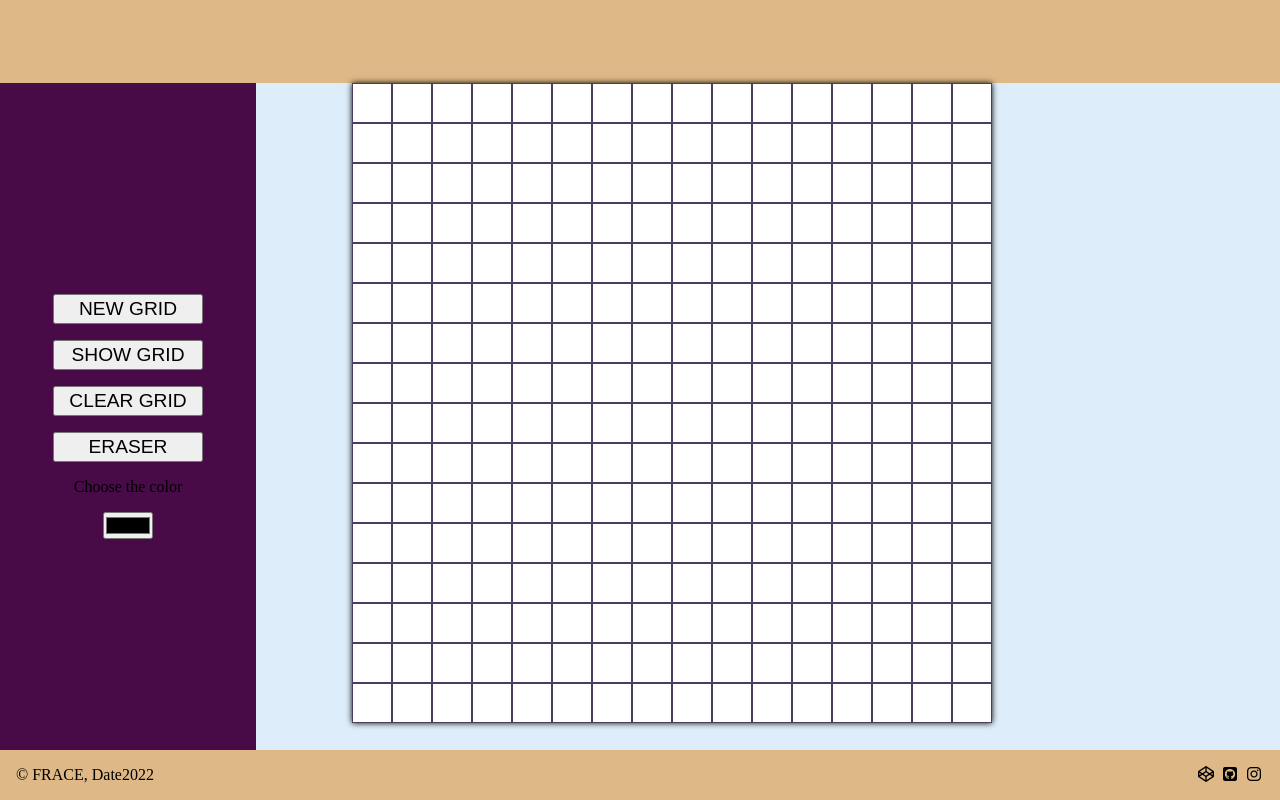
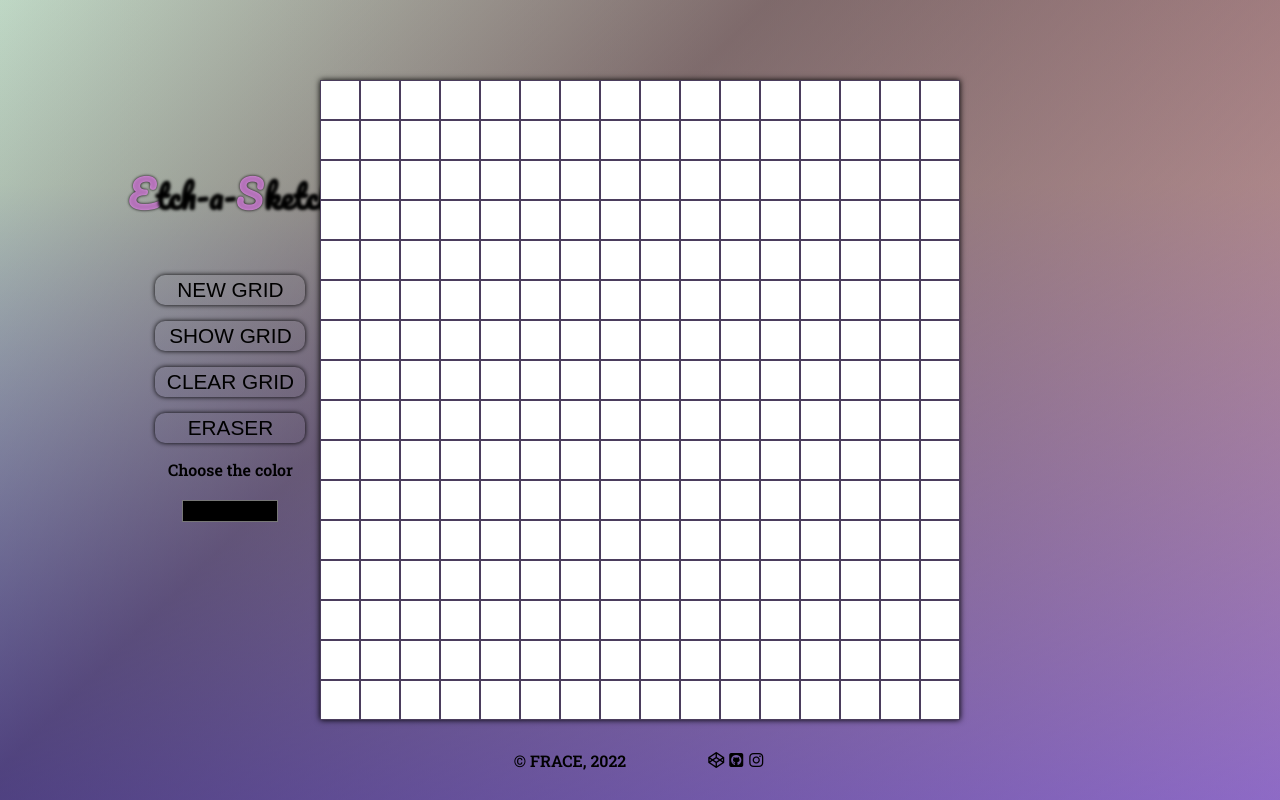
Before and after one commit to FRACEtcg/etch-a-sketch, a plain HTML site: page index.html in a window 1280 px wide. Drawn offline with Linux system fonts and the light colour scheme.

Commit message:
reworked design: buttons, fonts, background.

```diff
--- a/index.html
+++ b/index.html
@@ -10,10 +10,9 @@
 		<link rel="preconnect" href="https://fonts.googleapis.com" />
 		<link rel="preconnect" href="https://fonts.gstatic.com" crossorigin />
 		<link
-			href="https://fonts.googleapis.com/css2?family=Poppins:ital,wght@0,100;0,200;0,300;0,400;0,500;0,600;0,700;1,100;1,200;1,300;1,400;1,500;1,600&display=swap"
+			href="https://fonts.googleapis.com/css2?family=Pacifico&family=Roboto+Slab:wght@400;600&display=swap"
 			rel="stylesheet"
 		/>
-		<link rel="stylesheet" href="./styles/main.css" />
 		<script
 			src="https://kit.fontawesome.com/eded0d7119.js"
 			crossorigin="anonymous"
@@ -22,8 +21,16 @@
 	<body>
 		<header></header>
 		<div class="aside">
+			<h1>Etch-a-<span>S</span>ketch</h1>
 			<button id="gridsize">NEW GRID</button>
-			<input type="range" id="gridnum" name="gridrange" min="2" max="64" value="16" />
+			<input
+				type="range"
+				id="gridnum"
+				name="gridrange"
+				min="2"
+				max="64"
+				value="16"
+			/>
 			<label for="gridnum" id="gridnumlab"></label>
 			<button id="createbtn">CREATE</button>
 			<button id="show">SHOW GRID</button>
@@ -36,7 +43,12 @@
 			<div class="container"></div>
 		</div>
 		<footer>
-			<div>&copy; FRACE, Date2022</div>
+			<div>
+				&copy; FRACE,
+				<script>
+					document.write(new Date().getFullYear());
+				</script>
+			</div>
 			<div>
 				<i class="fa-brands fa-codepen fa-fw"></i>
 				<i class="fa-brands fa-github-square fa-fw"></i>
--- a/script.js
+++ b/script.js
@@ -4,7 +4,8 @@ let x;
 let toggler = false;
 let color = 'black';
 let cells;
-function grid() { //grid creator function
+function grid() {
+	//grid creator function
 	container.innerHTML = ''; //clears grid
 	container.style.gridTemplate = `repeat(${n}, 1fr) / repeat(${n}, 1fr)`;
 	for (var i = 0; i < n * n; i++) {
@@ -82,7 +83,8 @@ let addev = function (e) {
 	//coloring function
 	e.target.style.backgroundColor = color;
 };
-function toggle() { //toggle function needs revisioning
+function toggle() {
+	//toggle function needs revisioning
 	// toggle between painting/moving around
 	toggler = !toggler;
 	if (toggler === true) {
--- a/style.css
+++ b/style.css
@@ -1,4 +1,6 @@
-*, *::before, *::after {
+*,
+*::before,
+*::after {
 	margin: 0;
 	padding: 0;
 	box-sizing: border-box;
@@ -7,45 +9,86 @@ html {
 	height: 100%;
 }
 body {
+	font-family: 'Roboto Slab', serif;
+	font-weight: 600;
 	width: 100%;
 	height: 100%;
 	display: grid;
-  grid-template: 1fr 8fr auto / 1fr 4fr;
-  background-color: rgb(239, 228, 214);
+	grid-template-rows: 1fr 8fr 1fr;
+	grid-template-columns: auto;
+	background: linear-gradient(
+			-45deg,
+			rgba(224, 106, 194, 0.3),
+			rgba(54, 6, 41, 0.5) 63%,
+			rgba(166, 97, 223, 0.1)
+		),
+		linear-gradient(0deg, rgba(50, 70, 230, 0.7), rgba(123, 189, 232, 0.3) 77%),
+		linear-gradient(90deg, rgba(192, 237, 100, 0.5), rgba(238, 192, 128, 1));
 }
-header, footer {
-  padding: 1em;
+h1 {
+	font-family: 'Pacifico', cursive;
+	font-size: 2em;
+	padding-bottom: 1em;
+	color: rgba(255, 255, 255, 0);
+	text-shadow: 0px 0px 3px rgb(0, 0, 0);
+}
+h1::first-letter,
+h1 > span {
+	font-size: 1.2em;
+	letter-spacing: 1px;
+	color: rgba(231, 146, 237, 0.779);
+}
+header,
+footer {
 	display: flex;
-  justify-content: space-between;
+	justify-content: center;
 	align-items: center;
-  grid-column: 1 / 3;
-  background-color: burlywood;
+	column-gap: 5em;
+}
+footer > div {
+	display: flex;
+	justify-content: center;
+	align-items: center;
 }
 .aside {
-  background-color: rgb(73, 11, 72);
-  grid-column: 1 / 2;
+	position: absolute;
+	left: 10%;
+	top: 20%;
 	display: flex;
 	flex-direction: column;
 	row-gap: 1em;
 	justify-content: center;
 	align-items: center;
 }
-#gridnum, #createbtn {
+#gridnum,
+#createbtn {
 	display: none;
+}
+input[type='range'] {
+	width: 150px;
+}
+input[type='color'] {
+	background-color: rgba(255, 255, 255, 0);
+	border: none;
+	width: 100px;
+	height: 30px;
 }
 button {
 	width: 150px;
 	height: 30px;
-  font-size: 1.2em;
+	font-size: 1.3em;
+	background-color: rgba(255, 255, 255, 0);
+	box-shadow: 0px 0px 5px 0px rgb(0, 0, 0);
+	border: none;
+	border-radius: 10px;
 }
 .outer {
-    background-color: rgb(221, 237, 250);
-    grid-column: 2 / 3;
-    display: grid;
-    grid-template: auto / repeat(4, auto);
+	display: flex;
+	justify-content: center;
+	align-items: center;
+	min-width: 100%;
 }
 .container {
-  grid-column: 2 / 5;
 	height: 640px;
 	width: 640px;
 	display: grid;
@@ -57,6 +100,7 @@ button {
 	background-color: rgb(255, 255, 255);
 	border: solid 1px rgb(75, 61, 93);
 }
-.cell:hover {
-  background-color: white;
+button:hover {
+	transform: scale(1.1);
+	color: rgb(251, 242, 250);
 }
```
Lines whose indentation alone changed are shown as unchanged.
